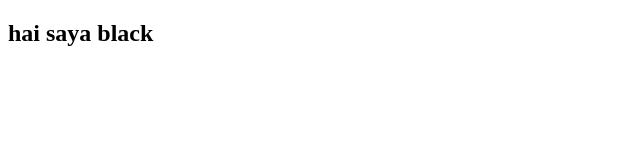
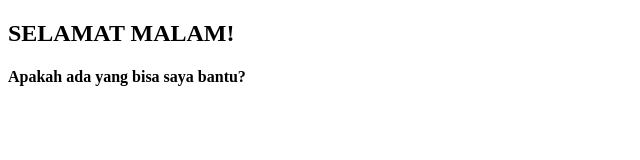
Before and after one commit to aisyahjuliandhari15-creator/aisyahhpinkk, a plain HTML site: page index.html in a window 1280 px wide. Shown: the whole page, without its empty margins (0-640 px from the left). Drawn offline with Linux system fonts and the light colour scheme.

Commit message:
menambahkan header

```diff
--- a/index.html
+++ b/index.html
@@ -6,7 +6,10 @@
     <title>Document</title>
 </head>
 <body>
-    <h2> hai saya black</h2>
+    <h2>SELAMAT MALAM!</h2>
+    <h4>
+        Apakah ada yang bisa saya bantu?
+    </h4>
 </body>
 </html>
 
```
